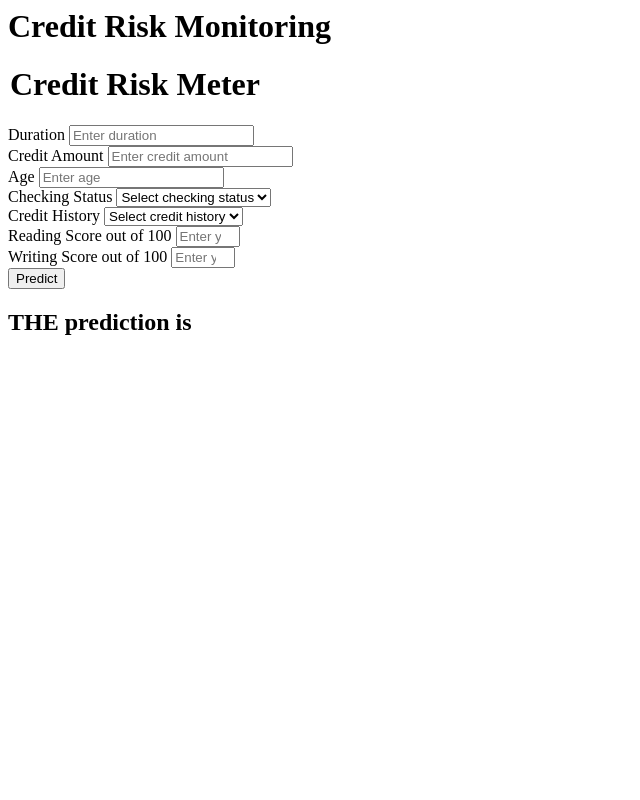
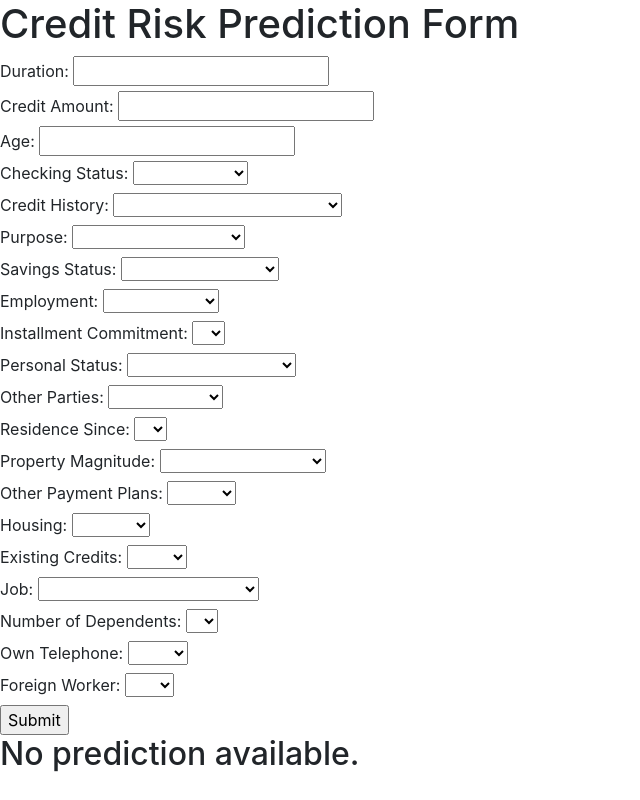
Before and after one commit to MowlanicaBilla/Credit_Risk_End_to_End, a Flask app: page /predictdata in a window 1280 px wide. Shown: the whole page, without its empty margins (0-640 px from the left). Run offline with Flask 3, Linux system fonts and the light colour scheme; some libraries are stand-ins or nearby versions.

Commit message:
Flask App changes

```diff
--- a/app.py
+++ b/app.py
@@ -1,23 +1,16 @@
 from flask import Flask, request, render_template
-
 import numpy as np
 import pandas as pd
-
-from sklearn.preprocessing import OrdinalEncoder, StandardScaler
 from src.pipeline.predict_pipeline import CustomData, PredictPipeline
 
 application = Flask(__name__)
-
 app = application
-
-# Route for a home page
 
 @app.route('/')
 def index():
     return render_template('index.html')
 
-
-@app.route('/predictdata', methods = ['GET','POST'])
+@app.route('/predictdata', methods=['GET', 'POST'])
 def predict_datapoint():
     if request.method == 'GET':
         return render_template('home.html')
@@ -31,20 +24,18 @@ def predict_datapoint():
             purpose=request.form.get('purpose'),
             savings_status=request.form.get('savings_status'),
             employment=request.form.get('employment'),
-            installment_commitment=request.form.get('installment_commitment'),
+            installment_commitment=int(request.form.get('installment_commitment')),
             personal_status=request.form.get('personal_status'),
             other_parties=request.form.get('other_parties'),
-            residence_since=request.form.get('residence_since'),
+            residence_since=int(request.form.get('residence_since')),
             property_magnitude=request.form.get('property_magnitude'),
             other_payment_plans=request.form.get('other_payment_plans'),
             housing=request.form.get('housing'),
-            existing_credits=request.form.get('existing_credits'),
+            existing_credits=int(request.form.get('existing_credits')),
             job=request.form.get('job'),
-            num_dependents=request.form.get('num_dependents'),
+            num_dependents=int(request.form.get('num_dependents')),
             own_telephone=request.form.get('own_telephone'),
             foreign_worker=request.form.get('foreign_worker'),
-            reading_score=int(request.form.get('reading_score')),
-            writing_score=int(request.form.get('writing_score'))
         )
         pred_df = data.get_data_as_data_frame()
         print(pred_df)
@@ -53,8 +44,9 @@ def predict_datapoint():
         predict_pipeline = PredictPipeline()
         print("Mid Prediction")
         results = predict_pipeline.predict(pred_df)
-        print("after Prediction")
+        print("After Prediction")
+        print(results[0])
         return render_template('home.html', results=results[0])
 
-if __name__=="__main__":
+if __name__ == "__main__":
     app.run(host="0.0.0.0")
--- a/templates/home.html
+++ b/templates/home.html
@@ -1,55 +1,187 @@
-<html>
+<!DOCTYPE html>
+<html lang="en">
+<head>
+    <meta charset="UTF-8">
+    <meta name="viewport" content="width=device-width, initial-scale=1.0">
+    <title>Credit Risk Prediction</title>
+    <link rel="stylesheet" href="https://stackpath.bootstrapcdn.com/bootstrap/4.5.2/css/bootstrap.min.css">
+</head>
 <body>
-    <div class="login">
-       <h1>Credit Risk Monitoring</h1>
+    <h1>Credit Risk Prediction Form</h1>
+    <form action="/predictdata" method="post">
+        <label for="duration">Duration:</label>
+        <input type="number" id="duration" name="duration" required><br>
 
-       <form action="{{ url_for('predict_datapoint')}}" method="post">
-        <h1>
-            <legend>Credit Risk Meter</legend>
-        </h1>
-        <div class="mb-3">
-            <label class="form-label">Duration</label>
-            <input class="form-control" type="number" name="duration" placeholder="Enter duration" required />
-        </div>
-        <div class="mb-3">
-            <label class="form-label">Credit Amount</label>
-            <input class="form-control" type="number" name="credit_amount" placeholder="Enter credit amount" required />
-        </div>
-        <div class="mb-3">
-            <label class="form-label">Age</label>
-            <input class="form-control" type="number" name="age" placeholder="Enter age" required />
-        </div>
-        <div class="mb-3">
-            <label class="form-label">Checking Status</label>
-            <select class="form-control" name="checking_status" placeholder="Enter checking status" required>
-                <option class="placeholder" selected disabled value="">Select checking status</option>
-                <!-- Add options here -->
-            </select>
-        </div>
-        <div class="mb-3">
-            <label class="form-label">Credit History</label>
-            <select class="form-control" name="credit_history" placeholder="Enter credit history" required>
-                <option class="placeholder" selected disabled value="">Select credit history</option>
-                <!-- Add options here -->
-            </select>
-        </div>
-        <!-- Add other input fields for categorical columns similarly -->
-        <div class="mb-3">
-            <label class="form-label">Reading Score out of 100</label>
-            <input class="form-control" type="number" name="reading_score"
-                placeholder="Enter your Reading score" min='0' max='100' />
-        </div>
-        <div class="mb-3">
-            <label class="form-label">Writing Score out of 100</label>
-            <input class="form-control" type="number" name="writing_score"
-                placeholder="Enter your Writing Score" min='0' max='100' />
-        </div>
-        <div class="mb-3">
-            <input class="btn btn-primary" type="submit" value="Predict" required />
-        </div>
+        <label for="credit_amount">Credit Amount:</label>
+        <input type="number" id="credit_amount" name="credit_amount" required><br>
+
+        <label for="age">Age:</label>
+        <input type="number" id="age" name="age" required><br>
+
+        <label for="checking_status">Checking Status:</label>
+        <select id="checking_status" name="checking_status" required>
+            <option value=""></option>
+            <option value="<0"><0</option>
+            <option value="0<=X<200">0<=X<200</option>
+            <option value="no checking">no checking</option>
+            <option value=">=200">>=200</option>
+        </select><br>
+
+        <label for="credit_history">Credit History:</label>
+        <select id="credit_history" name="credit_history" required>
+            <option value=""></option>
+            <option value="critical/other existing credit">critical/other existing credit</option>
+            <option value="existing paid">existing paid</option>
+            <option value="delayed previously">delayed previously</option>
+            <option value="no credits/all paid">no credits/all paid</option>
+            <option value="all paid">all paid</option>
+        </select><br>
+
+        <label for="purpose">Purpose:</label>
+        <select id="purpose" name="purpose" required>
+            <option value=""></option>
+            <option value="radio/tv">radio/tv</option>
+            <option value="education">education</option>
+            <option value="furniture/equipment">furniture/equipment</option>
+            <option value="new car">new car</option>
+            <option value="used car">used car</option>
+            <option value="business">business</option>
+            <option value="domestic appliance">domestic appliance</option>
+            <option value="repairs">repairs</option>
+            <option value="other">other</option>
+            <option value="retraining">retraining</option>
+        </select><br>
+
+        <label for="savings_status">Savings Status:</label>
+        <select id="savings_status" name="savings_status" required>
+            <option value=""></option>
+            <option value="no known savings">no known savings</option>
+            <option value="<100"><100</option>
+            <option value="500<=X<1000">500<=X<1000</option>
+            <option value=">=1000">>=1000</option>
+            <option value="100<=X<500">100<=X<500</option>
+        </select><br>
+
+        <label for="employment">Employment:</label>
+        <select id="employment" name="employment" required>
+            <option value=""></option>
+            <option value=">=7">>=7</option>
+            <option value="1<=X<4">1<=X<4</option>
+            <option value="4<=X<7">4<=X<7</option>
+            <option value="unemployed">unemployed</option>
+            <option value="<1"><1</option>
+        </select><br>
+
+        <label for="installment_commitment">Installment Commitment:</label>
+        <select id="installment_commitment" name="installment_commitment" required>
+            <option value=""></option>
+            <option value="1">1</option>
+            <option value="2">2</option>
+            <option value="3">3</option>
+            <option value="4">4</option>
+        </select><br>
+
+        <label for="personal_status">Personal Status:</label>
+        <select id="personal_status" name="personal_status" required>
+            <option value=""></option>
+            <option value="male single">male single</option>
+            <option value="female div/dep/mar">female div/dep/mar</option>
+            <option value="male div/sep">male div/sep</option>
+            <option value="male mar/wid">male mar/wid</option>
+        </select><br>
+
+        <label for="other_parties">Other Parties:</label>
+        <select id="other_parties" name="other_parties" required>
+            <option value=""></option>
+            <option value="none">none</option>
+            <option value="guarantor">guarantor</option>
+            <option value="co applicant">co applicant</option>
+        </select><br>
+
+        <label for="residence_since">Residence Since:</label>
+        <select id="residence_since" name="residence_since" required>
+            <option value=""></option>
+            <option value="1">1</option>
+            <option value="2">2</option>
+            <option value="3">3</option>
+            <option value="4">4</option>
+        </select><br>
+
+        <label for="property_magnitude">Property Magnitude:</label>
+        <select id="property_magnitude" name="property_magnitude" required>
+            <option value=""></option>
+            <option value="real estate">real estate</option>
+            <option value="life insurance">life insurance</option>
+            <option value="no known property">no known property</option>
+            <option value="car">car</option>
+        </select><br>
+
+        <label for="other_payment_plans">Other Payment Plans:</label>
+        <select id="other_payment_plans" name="other_payment_plans" required>
+            <option value=""></option>
+            <option value="none">none</option>
+            <option value="bank">bank</option>
+            <option value="stores">stores</option>
+        </select><br>
+
+        <label for="housing">Housing:</label>
+        <select id="housing" name="housing" required>
+            <option value=""></option>
+            <option value="own">own</option>
+            <option value="for free">for free</option>
+            <option value="rent">rent</option>
+        </select><br>
+
+        <label for="existing_credits">Existing Credits:</label>
+        <select id="existing_credits" name="existing_credits" required>
+            <option value=""></option>
+            <option value="1">1</option>
+            <option value="2">2">2</option>
+            <option value="3">3</option>
+            <option value="4">4</option>
+        </select><br>
+
+        <label for="job">Job:</label>
+        <select id="job" name="job" required>
+            <option value=""></option>
+            <option value="skilled">skilled</option>
+            <option value="unskilled resident">unskilled resident</option>
+            <option value="high qualif/self emp/mgmt">high qualif/self emp/mgmt</option>
+            <option value="unemp/unskilled non res">unemp/unskilled non res</option>
+        </select><br>
+
+        <label for="num_dependents">Number of Dependents:</label>
+        <select id="num_dependents" name="num_dependents" required>
+            <option value=""></option>
+            <option value="1">1</option>
+            <option value="2">2</option>
+        </select><br>
+
+        <label for="own_telephone">Own Telephone:</label>
+        <select id="own_telephone" name="own_telephone" required>
+            <option value=""></option>
+            <option value="none">none</option>
+            <option value="yes">yes</option>
+        </select><br>
+
+        <label for="foreign_worker">Foreign Worker:</label>
+        <select id="foreign_worker" name="foreign_worker" required>
+            <option value=""></option>
+            <option value="no">no</option>
+            <option value="yes">yes</option>
+        </select><br>
+
+        <input type="submit" value="Submit">
     </form>
+
     <h2>
-       THE prediction is {{results}}
+        {% if results == 1.0 %}
+            The prediction is good credit risk.
+        {% elif results == 0.0 %}
+            The prediction is bad credit risk.
+        {% else %}
+            No prediction available.
+        {% endif %}
     </h2>
-   <body>
+</body>
 </html>
```
Also changed, not shown: src/components/data_transformation.py (+42 -9 lines), src/pipeline/predict_pipeline.py (+2 -8 lines), 1 other file.
